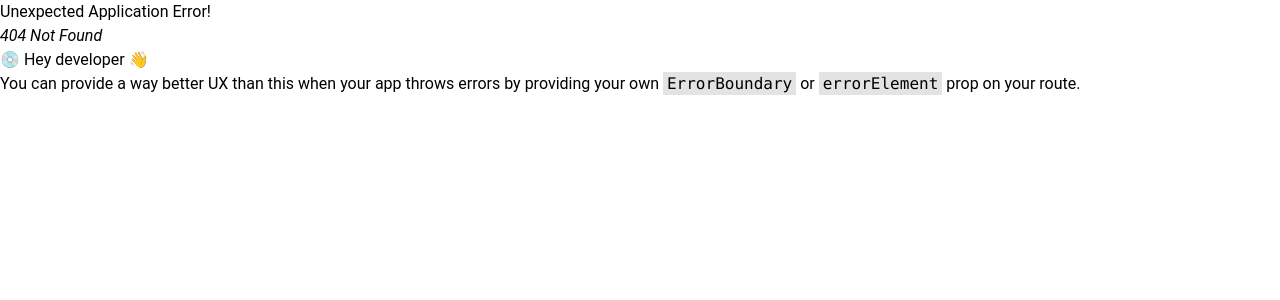
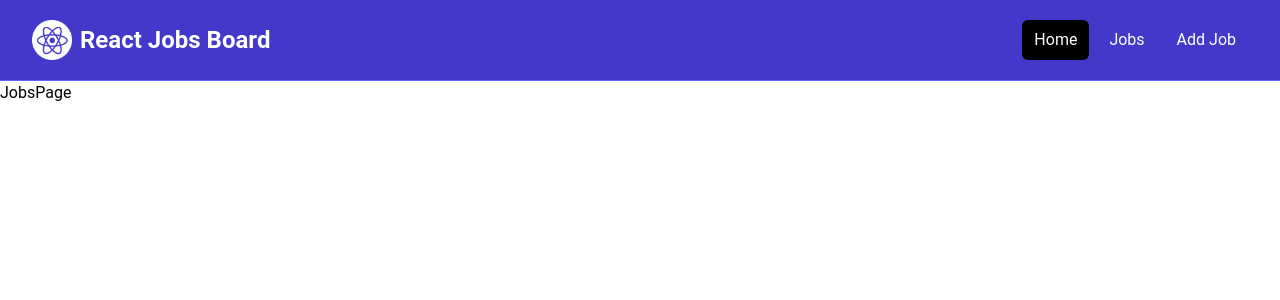
Before and after one commit to kachamachkov/React-Job-Board, a React (Vite) app in the folder client/: page /jobs in a window 1280 px wide. Before the commit this address had no page. Shown: the top 300 px of the page. Built offline with nearby package versions, Linux system fonts and the light colour scheme.

Commit message:
Added links to navigation

```diff
--- a/client/src/App.jsx
+++ b/client/src/App.jsx
@@ -9,13 +9,14 @@
 
 import HomePage from './pages/HomePage';
 import MainLayout from './layouts/MainLayout';
+import JobsPage from './pages/JobsPage';
 
 
 const router = createBrowserRouter(
   createRoutesFromElements(
     <Route path='/' element={<MainLayout />} >
-
       <Route index element={<HomePage />} />
+      <Route path='/jobs' element={<JobsPage />} />
     </Route>)
 );
 
--- a/client/src/components/NavBar.jsx
+++ b/client/src/components/NavBar.jsx
@@ -1,3 +1,4 @@
+import { Link } from 'react-router-dom';
 import logo from '../assets/images/logo.png';
 
 const NavBar = () => {
@@ -7,9 +8,9 @@
         <div className="flex h-20 items-center justify-between">
           <div className="flex flex-1 items-center justify-center md:items-stretch md:justify-start">
             {/* <!-- Logo --> */}
-                        <a
+            <Link
               className="flex flex-shrink-0 items-center mr-4"
-                            href="/index.html"
+              to="/"
             >
               <img
                 className="h-10 w-auto"
@@ -19,27 +20,27 @@
               <span className="hidden md:block text-white text-2xl font-bold ml-2">
                 React Jobs Board
               </span>
-                        </a>
+            </Link>
             <div className="md:ml-auto">
               <div className="flex space-x-2">
-                                <a
-                                    href="/index.html"
+                <Link
+                  to="/"
                   className="text-white bg-black hover:bg-gray-900 hover:text-white rounded-md px-3 py-2"
                 >
                   Home
-                                </a>
-                                <a
-                                    href="/jobs.html"
+                </Link>
+                <Link
+                  to="/jobs"
                   className="text-white hover:bg-gray-900 hover:text-white rounded-md px-3 py-2"
                 >
                   Jobs
-                                </a>
-                                <a
-                                    href="/add-job.html"
+                </Link>
+                <Link
+                  to="/add-job"
                   className="text-white hover:bg-gray-900 hover:text-white rounded-md px-3 py-2"
                 >
                   Add Job
-                                </a>
+                </Link>
               </div>
             </div>
           </div>
--- /dev/null
+++ b/client/src/pages/JobsPage.jsx
@@ -0,0 +1,6 @@
+const JobsPage = () => {
+  return (
+    <div>JobsPage</div>
+  )
+}
+export default JobsPage
```
Lines whose indentation alone changed are shown as unchanged.
